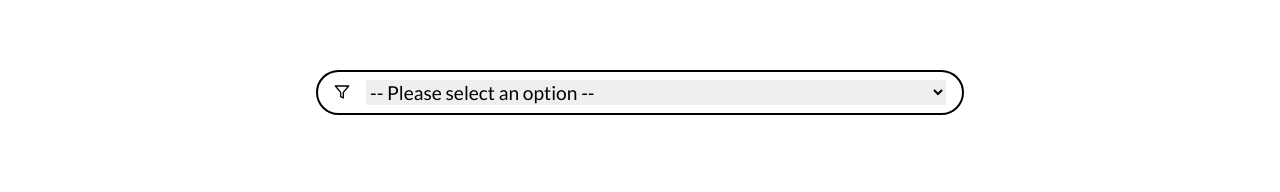
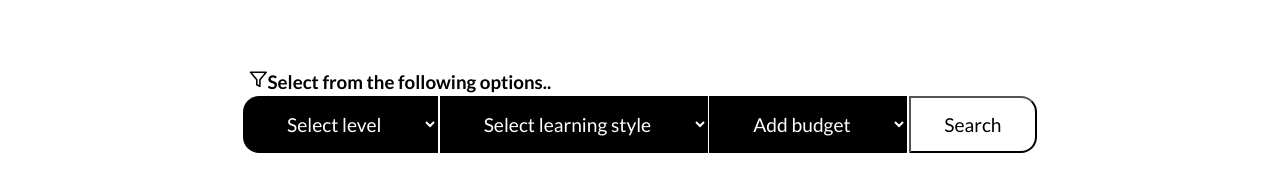
Before and after one commit to NipunShrivats/langway, a React (Vite) app: page / in a window 1280 px wide. Shown: the part 760-952 px from the top of the page. Built offline with nearby package versions, Linux system fonts and the light colour scheme.

Commit message:
updates on 4-3-25, change no. 8

```diff
--- a/src/App.css
+++ b/src/App.css
@@ -10,34 +10,6 @@
   padding-top: 2rem;
   margin-bottom: 12rem;
   margin-top: 10rem;
-}
-
-.searchbar {
-  /* border: 2px solid red; */
-  display: flex;
-  justify-content: center;
-  margin-bottom: 6rem;
-}
-
-.searchbar form {
-  border: 2px solid rgb(0, 0, 0);
-  border-radius: 2rem;
-  padding: .5rem 1rem .5rem 2rem;
-  outline: none;
-}
-
-.searchbar form .filter {
-  /* border: 2px solid rgb(0, 0, 0); */
-  margin-left: -1rem;
-}
-
-.searchbar form select {
-  /* border: 2px solid red; */
-  padding-right: 20rem;
-  border: none;
-  outline: none;
-  margin-left: 1rem;
-  font-size: larger;
 }
 
 .cards_ {
--- a/src/App.jsx
+++ b/src/App.jsx
@@ -6,10 +6,9 @@ import Nav from "./Components/Nav/Nav.jsx";
 import Hero from "./Components/Hero/Hero.jsx";
 import Footer from "./Components/Footer/Footer.jsx";
 
-import { LuFilter } from "react-icons/lu";
-
 import "./App.css";
 import Courses from "./Components/Courses/Courses.jsx";
+import SearchFilter from "./Components/SearchFilter/SearchFilter.jsx";
 export default function App() {
   // console.log(search);
 
@@ -20,7 +19,7 @@ export default function App() {
 
       <div className="card_holder">
         <div className="searchbar">
-          <form action="">
+          {/* <form action="">
             <span className="filter">
               <LuFilter />
             </span>
@@ -36,7 +35,8 @@ export default function App() {
                 Budget-Friendly Options
               </option>
             </select>
-          </form>
+          </form> */}
+          <SearchFilter />
         </div>
         <div className="card_class">
           <Card />
--- a/src/Components/Courses/Courses.css
+++ b/src/Components/Courses/Courses.css
@@ -1,7 +1,7 @@
 .heading {
     /* border: 2px solid red; */
     text-align: center;
-    margin-bottom: 2rem;
+    margin-bottom: 5rem;
     color: #E15344;
 }
 
--- /dev/null
+++ b/src/Components/SearchFilter/SearchFilter.css
@@ -0,0 +1,60 @@
+.filter {
+    /* border: 2px solid red; */
+    display: flex;
+    flex-direction: column;
+    /* align-items: center; */
+    justify-content: center;
+    margin-bottom: 5rem;
+}
+
+
+.filter h3 {
+    /* border: 2px solid red; */
+    text-align: center;
+    margin-left: -30rem;
+    margin-bottom: .2rem;
+}
+
+.filter form {
+
+    /* border: 2px solid red; */
+    display: flex;
+    flex-direction: row;
+    align-items: center;
+    justify-content: center;
+    gap: 0.1rem;
+
+}
+
+.filter form select {
+    /* border: 2px solid red; */
+    background-color: rgb(0, 0, 0);
+    color: white;
+    border: none;
+    outline: none;
+    padding: 1rem 2.5rem;
+    font-size: 1.2rem;
+}
+
+.filter form .select1 {
+    border-radius: 1rem 0rem 0rem 1rem;
+}
+
+.filter form .search_btn {
+    border-radius: 0rem 1rem 1rem 0rem;
+    height: 3.55rem;
+    width: 8rem;
+    font-size: 1.2rem;
+    cursor: pointer;
+    background: white;
+}
+
+.filter form .search_btn span {
+    /* border: 2px solid red; */
+    margin-right: .2rem;
+}
+
+.filter form .search_btn:hover {
+    background-color: rgb(235, 235, 235);
+    transition: ease-in-out .3s;
+}
--- /dev/null
+++ b/src/Components/SearchFilter/SearchFilter.jsx
@@ -0,0 +1,36 @@
+import React from "react";
+import "./SearchFilter.css";
+
+import { GoSearch } from "react-icons/go";
+import { LuFilter } from "react-icons/lu";
+
+export default function SearchFilter() {
+  return (
+    <>
+      <div className="filter">
+        <h3>
+          <span>
+            <LuFilter />
+          </span>
+          Select from the following options..
+        </h3>
+        <form action="">
+          {/* selection-1 */}
+          <select name="" id="" className="select1">
+            <option value="">Select level</option>
+          </select>
+          {/* selection-2 */}
+          <select name="" id="" className="select2">
+            <option value="">Select learning style</option>
+          </select>
+          {/* selection-3 */}
+          <select name="" id="" className="select3">
+            <option value="">Add budget</option>
+          </select>
+
+          <button className="search_btn">Search</button>
+        </form>
+      </div>
+    </>
+  );
+}
```
